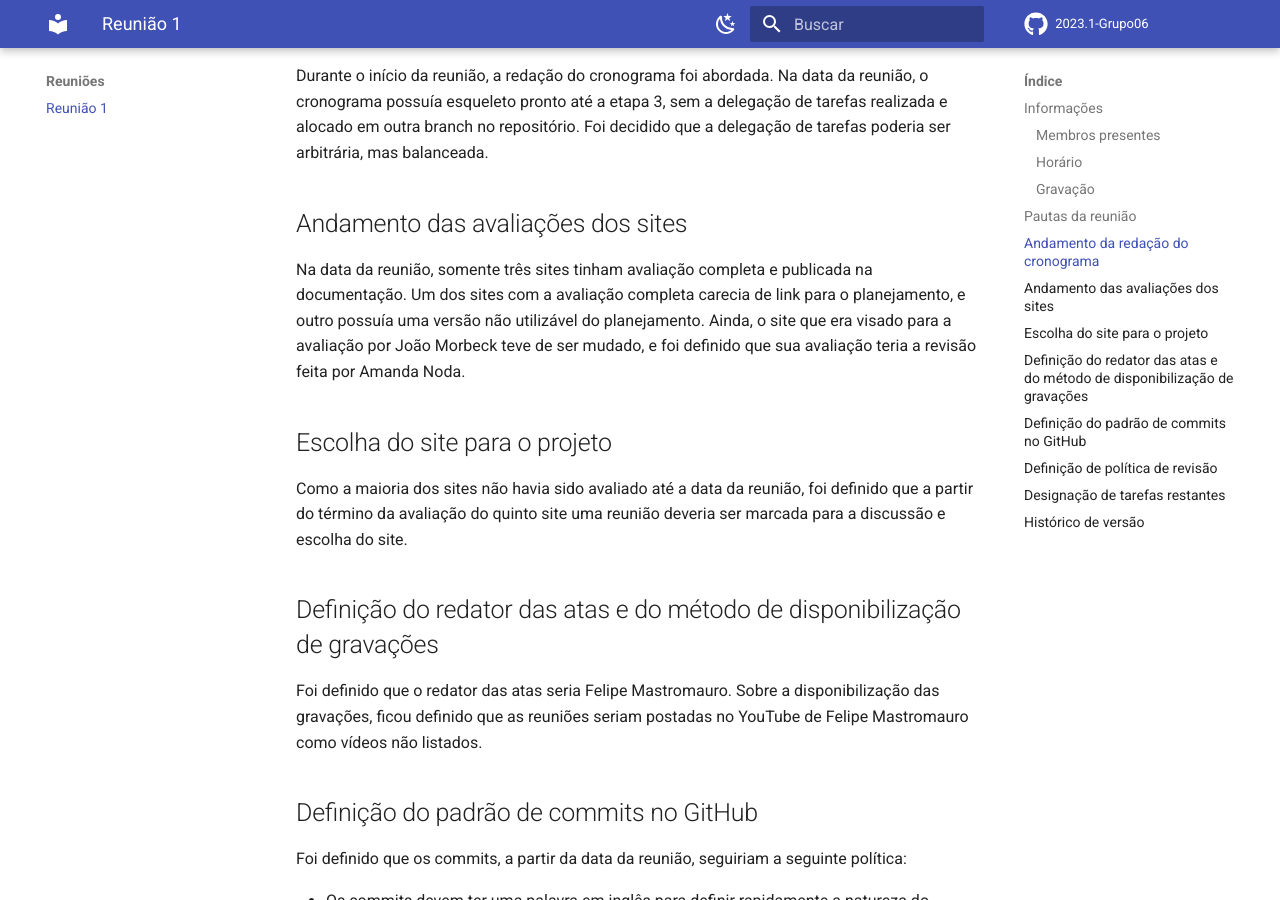
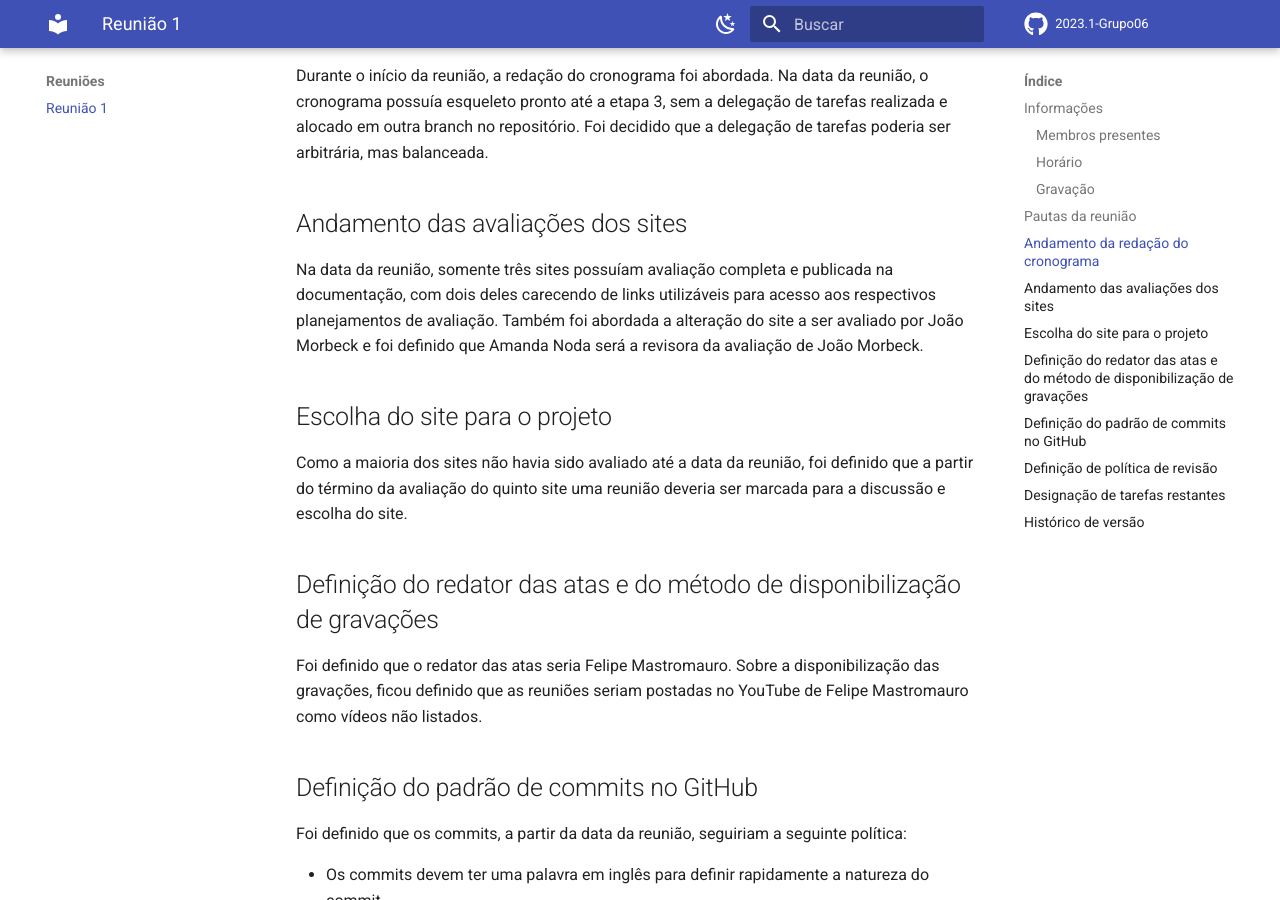
Before and after one commit to Interacao-Humano-Computador/2023.1-DetranGO, an MkDocs documentation site: the page built from docs/reunioes/reuniao1.md, in a window 1280 px wide and 900 px high, scrolled down 1525 px. Built offline with MkDocs 1.6.1 and Material for MkDocs 9.7.7, drawn with Linux system fonts in a browser that asks for light colours; comment, search, counter and statistics services are not loaded.

Commit message:
review: revisao de concordancia do texto

```diff
--- a/docs/reunioes/reuniao1.md
+++ b/docs/reunioes/reuniao1.md
@@ -40,7 +40,7 @@ Durante o início da reunião, a redação do cronograma foi abordada. Na data d
 
 ## Andamento das avaliações dos sites
 
-Na data da reunião, somente três sites tinham avaliação completa e publicada na documentação. Um dos sites com a avaliação completa carecia de link para o planejamento, e outro possuía uma versão não utilizável do planejamento. Ainda, o site que era visado para a avaliação por João Morbeck teve de ser mudado, e foi definido que sua avaliação teria a revisão feita por Amanda Noda.
+Na data da reunião, somente três sites possuíam avaliação completa e publicada na documentação, com dois deles carecendo de links utilizáveis para acesso aos respectivos planejamentos de avaliação. Também foi abordada a alteração do site a ser avaliado por João Morbeck e foi definido que Amanda Noda será a revisora da avaliação de João Morbeck.
 
 ## Escolha do site para o projeto
 
```
